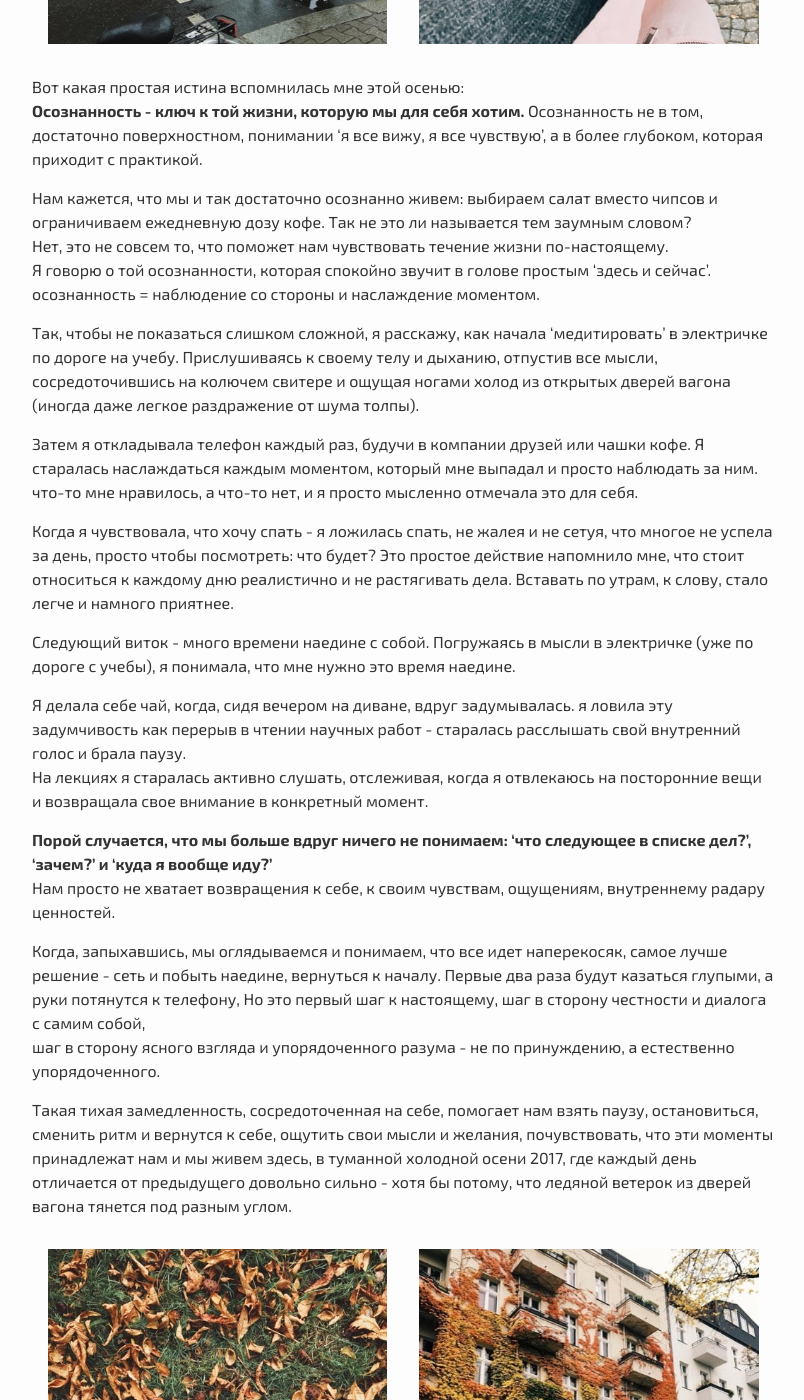
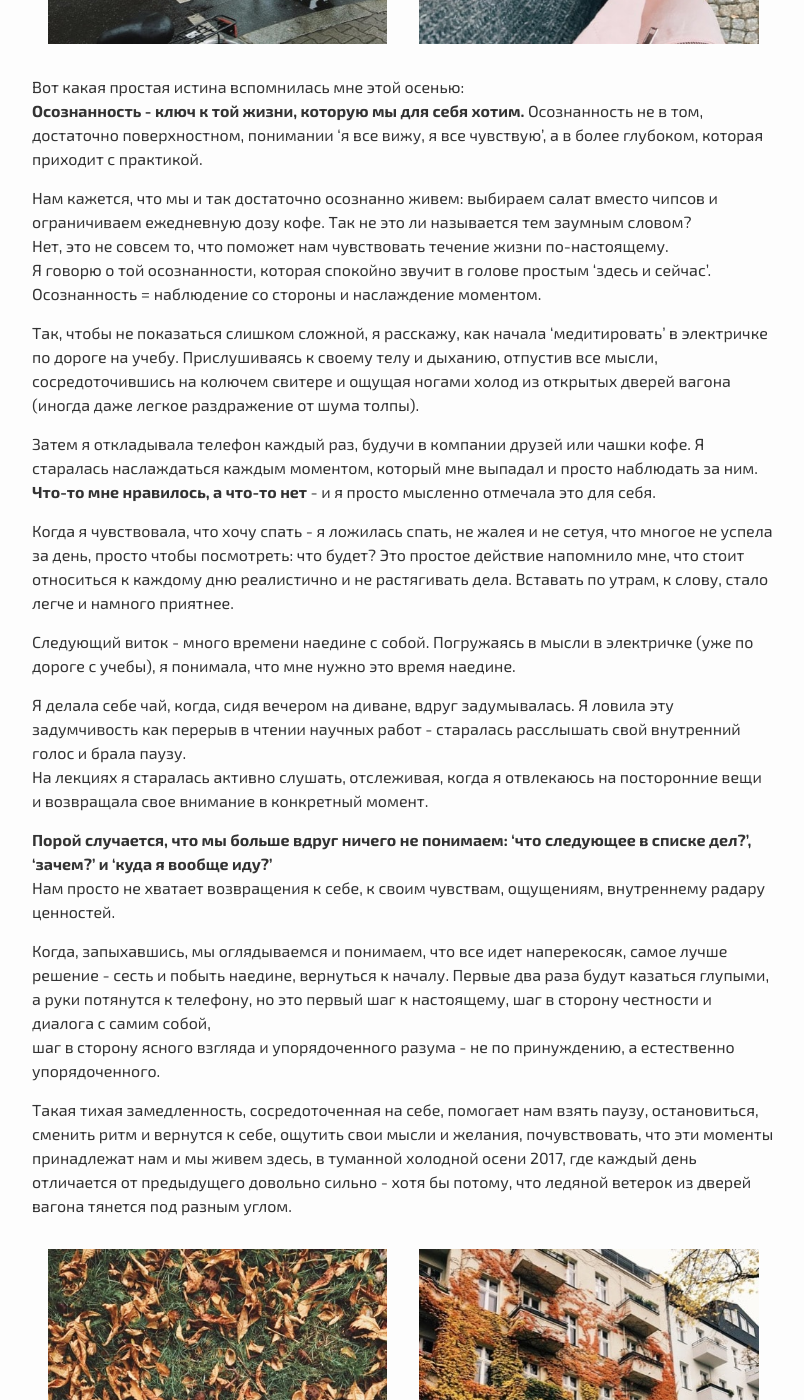
Before and after one commit to djagya/lara-blog, a Jekyll site: the page built from _posts/2017-10-02-autumn-mood.md, in a window 1280 px wide and 1400 px high, scrolled down 2199 px. Shown: the whole window, without its empty margins (98-902 px from the left). Built offline with Jekyll 4.4.1, drawn with Linux system fonts in a browser that asks for light colours; nearby versions of some CDN libraries; comment, search, counter and statistics services are not loaded; some of the changed text lies outside the part shown.

Commit message:
lara changes

```diff
--- a/_posts/2017-10-02-autumn-mood.md
+++ b/_posts/2017-10-02-autumn-mood.md
@@ -41,25 +41,25 @@ date: 2017-10-02
 
 Нам кажется, что мы и так достаточно осознанно живем: выбираем салат вместо чипсов и ограничиваем ежедневную дозу кофе. Так не это ли называется тем заумным словом?
 Нет, это не совсем то, что поможет нам чувствовать течение жизни по-настоящему.
-Я говорю о той осознанности, которая спокойно звучит в голове простым ‘здесь и сейчас’. осознанность = наблюдение со стороны и наслаждение моментом.
+Я говорю о той осознанности, которая спокойно звучит в голове простым ‘здесь и сейчас’. Осознанность = наблюдение со стороны и наслаждение моментом.
 
 Так, чтобы не показаться слишком сложной, я расскажу, как начала ‘медитировать’ в электричке по дороге на учебу. Прислушиваясь к своему телу и дыханию, отпустив все мысли, сосредоточившись на колючем свитере и ощущая ногами холод из открытых дверей вагона (иногда даже легкое раздражение от шума толпы).
 
-Затем я откладывала телефон каждый раз, будучи в компании друзей или чашки кофе. Я старалась наслаждаться каждым моментом, который мне выпадал и просто наблюдать за ним. что-то мне нравилось, а что-то нет, и я просто мысленно отмечала это для себя.
+Затем я откладывала телефон каждый раз, будучи в компании друзей или чашки кофе. Я старалась наслаждаться каждым моментом, который мне выпадал и просто наблюдать за ним. **Что-то мне нравилось, а что-то нет** - и я просто мысленно отмечала это для себя.
 
 Когда я чувствовала, что хочу спать - я ложилась спать, не жалея и не сетуя, что многое не успела за день, просто чтобы посмотреть: что будет? Это простое действие напомнило мне, что стоит относиться к каждому дню реалистично и не растягивать дела. Вставать по утрам, к слову, стало легче и намного приятнее.
 
 Следующий виток - много времени наедине с собой. Погружаясь в мысли в электричке (уже по дороге с учебы), я понимала, что мне нужно это время наедине.
 
-Я делала себе чай, когда, сидя вечером на диване, вдруг задумывалась. я ловила эту задумчивость как перерыв в чтении научных работ - старалась расслышать  свой внутренний голос и брала паузу.
+Я делала себе чай, когда, сидя вечером на диване, вдруг задумывалась. Я ловила эту задумчивость как перерыв в чтении научных работ - старалась расслышать свой внутренний голос и брала паузу.
 На лекциях я старалась активно слушать, отслеживая, когда я отвлекаюсь на посторонние вещи и возвращала свое внимание в конкретный момент.
 
 **Порой случается, что мы больше вдруг ничего не понимаем: ‘что следующее в списке дел?’, ‘зачем?’ и ‘куда я вообще иду?’**
 Нам просто не хватает возвращения к себе, к своим чувствам, ощущениям, внутреннему радару ценностей.
 
-Когда, запыхавшись, мы оглядываемся и понимаем, что все идет наперекосяк, самое лучше решение - сеть и побыть наедине, вернуться к началу.
+Когда, запыхавшись, мы оглядываемся и понимаем, что все идет наперекосяк, самое лучше решение - сесть и побыть наедине, вернуться к началу.
 Первые два раза будут казаться глупыми, а руки потянутся к телефону,
-Но это первый шаг к настоящему, шаг в сторону честности и диалога с самим собой,
+но это первый шаг к настоящему, шаг в сторону честности и диалога с самим собой,
 шаг в сторону ясного взгляда и упорядоченного разума - не по принуждению, а естественно упорядоченного.
 
 Такая тихая замедленность, сосредоточенная на себе, помогает нам взять паузу, остановиться, сменить ритм и вернутся к себе, ощутить свои мысли и желания, почувствовать, что эти моменты принадлежат нам и мы живем здесь, в туманной холодной осени 2017, где каждый день отличается от предыдущего довольно сильно - хотя бы потому, что ледяной ветерок из дверей вагона тянется под разным углом.
```
Also changed, not shown: other parts of _posts/2017-10-02-autumn-mood.md (+5 -5 lines).
